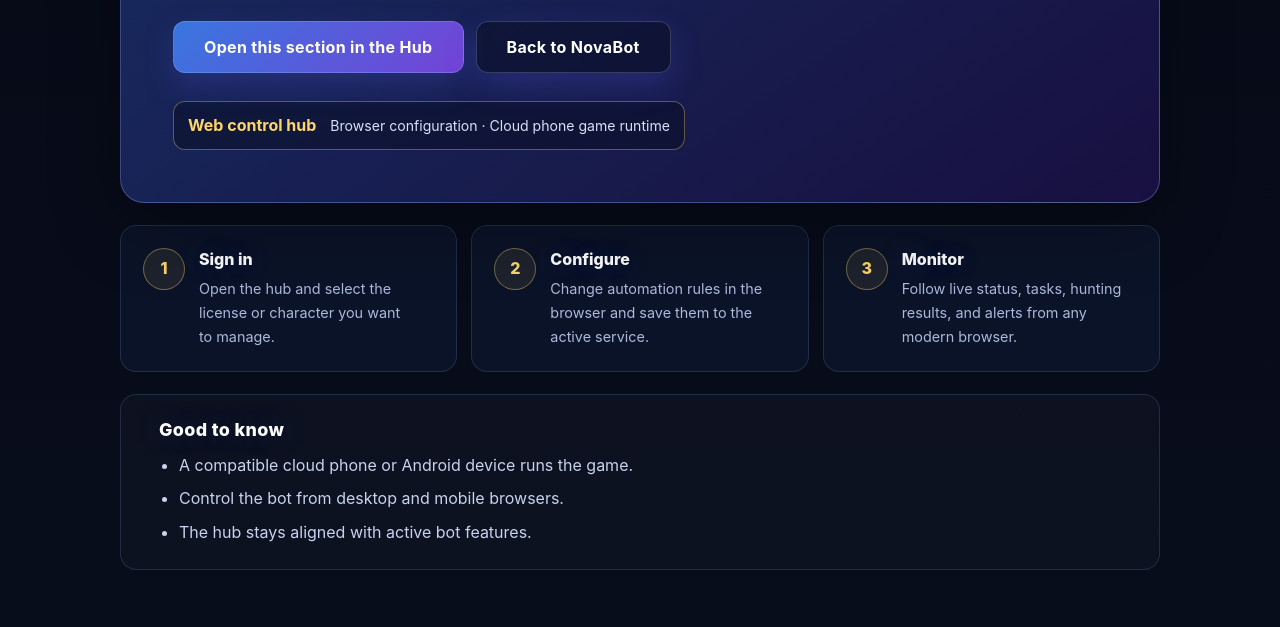
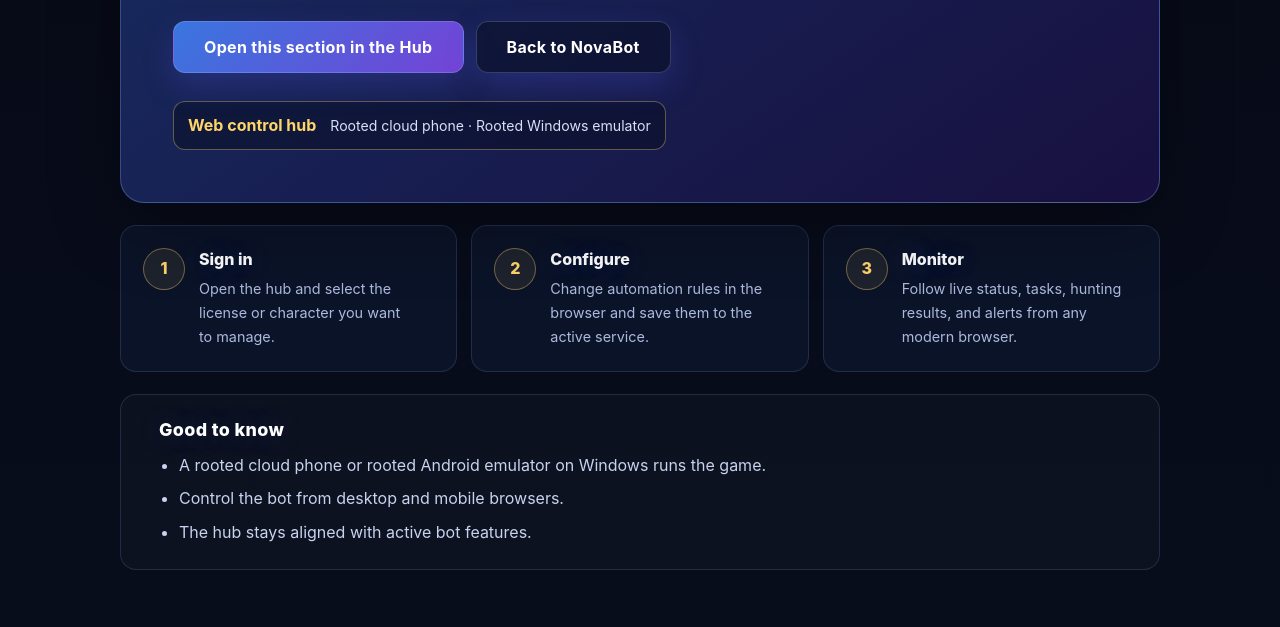
Before and after one commit to riabov2/novabot, a plain HTML site: page mu/index.html in a window 1280 px wide. Shown: the part 670-1297 px from the top of the page. Drawn offline with Linux system fonts and the light colour scheme.

Commit message:
Document rooted runtime requirement

```diff
--- a/assets/navigation.js
+++ b/assets/navigation.js
@@ -51,9 +51,9 @@
     mu: ['NovaBot × MU Immortal Bot', 'Official collaboration', 'overview',
       'NovaBot now works with the MU Immortal Bot web platform. Setup, live status, hunting, events, market tools, and settings are available from one browser-based hub.',
       [['Sign in', 'Open the hub and select the license or character you want to manage.'], ['Configure', 'Change automation rules in the browser and save them to the active service.'], ['Monitor', 'Follow live status, tasks, hunting results, and alerts from any modern browser.']],
-      ['A compatible cloud phone or Android device runs the game.', 'Control the bot from desktop and mobile browsers.', 'The hub stays aligned with active bot features.']],
+      ['A rooted cloud phone or rooted Android emulator on Windows runs the game.', 'Control the bot from desktop and mobile browsers.', 'The hub stays aligned with active bot features.']],
     'installation-download': ['Start in the Web Hub', 'Web setup', 'setup',
-      'NovaBot setup and control now happen in the browser. Keep the game running on a compatible cloud phone or Android device, then manage the active bot from the web hub.',
+      'NovaBot setup and control now happen in the browser. Keep the game running on a rooted cloud phone or rooted Android emulator on Windows, then manage the active bot from the web hub.',
       [['Open the hub', 'Sign in with the account provided to you.'], ['Add your license', 'Open Setup, enter your NovaBot license key, and select the attached character.'], ['Configure in browser', 'Set hunting, buffs, events, market rules, and notifications, then press Save.']],
       ['Use the English language selector in the hub.', 'Keep your license key private.', 'Open Overview after saving to confirm the active status.']],
     'bot-settings-13': ['Overview & Live Status', 'Web guide', 'overview',
@@ -107,7 +107,7 @@
         <a class="btn-nova" href="${HUB}#${hash}" target="_blank" rel="noopener">Open this section in the Hub</a>
         <a class="btn-nova btn-secondary" href="../index.html">Back to NovaBot</a>
       </div>
-      <div class="web-only-note"><strong>Web control hub</strong><span>Browser configuration · Cloud phone game runtime</span></div>
+      <div class="web-only-note"><strong>Web control hub</strong><span>Rooted cloud phone · Rooted Windows emulator</span></div>
     </section>
     <section class="guide-steps" aria-label="Guide steps">
       ${steps.map(([heading, text], index) => `<article class="guide-step"><span>${index + 1}</span><div><h2>${heading}</h2><p>${text}</p></div></article>`).join('')}
```
Also changed, not shown: about/index.html (+1 -1 lines), index.html (+3 -3 lines).
